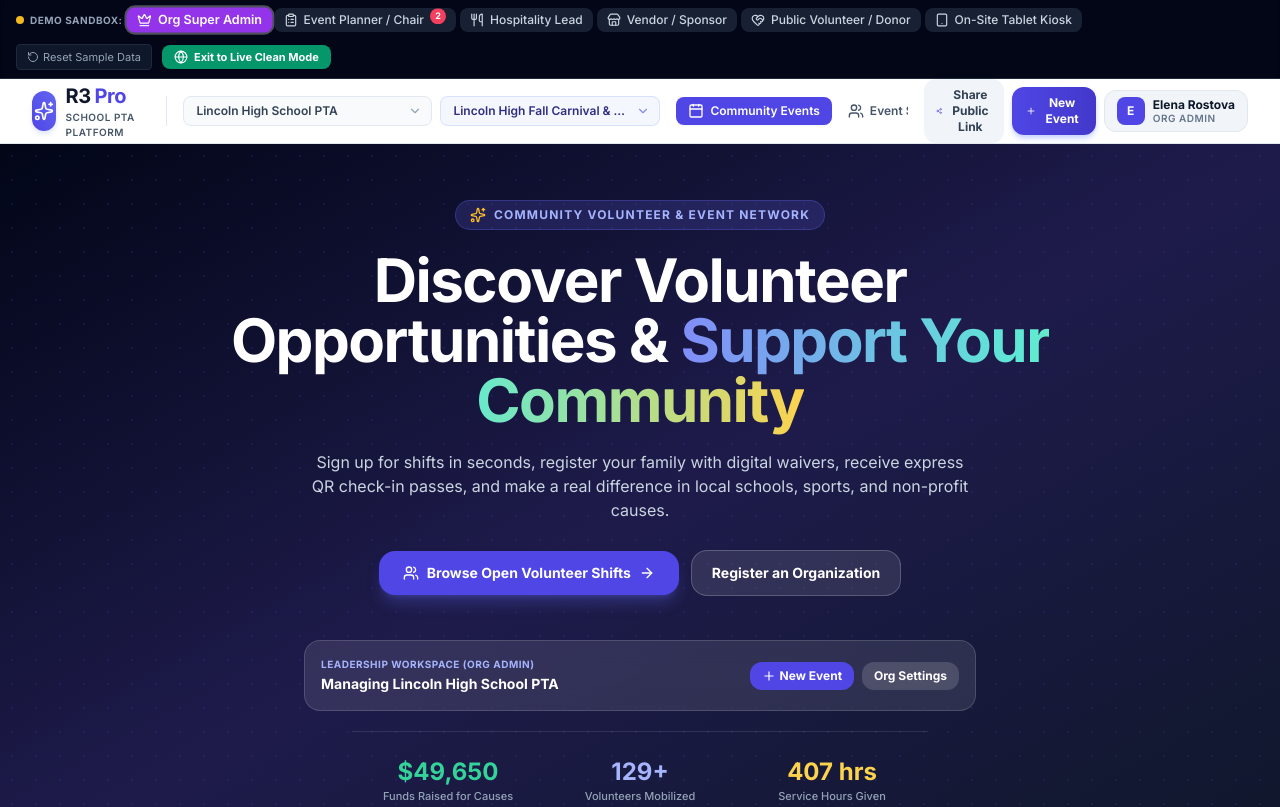
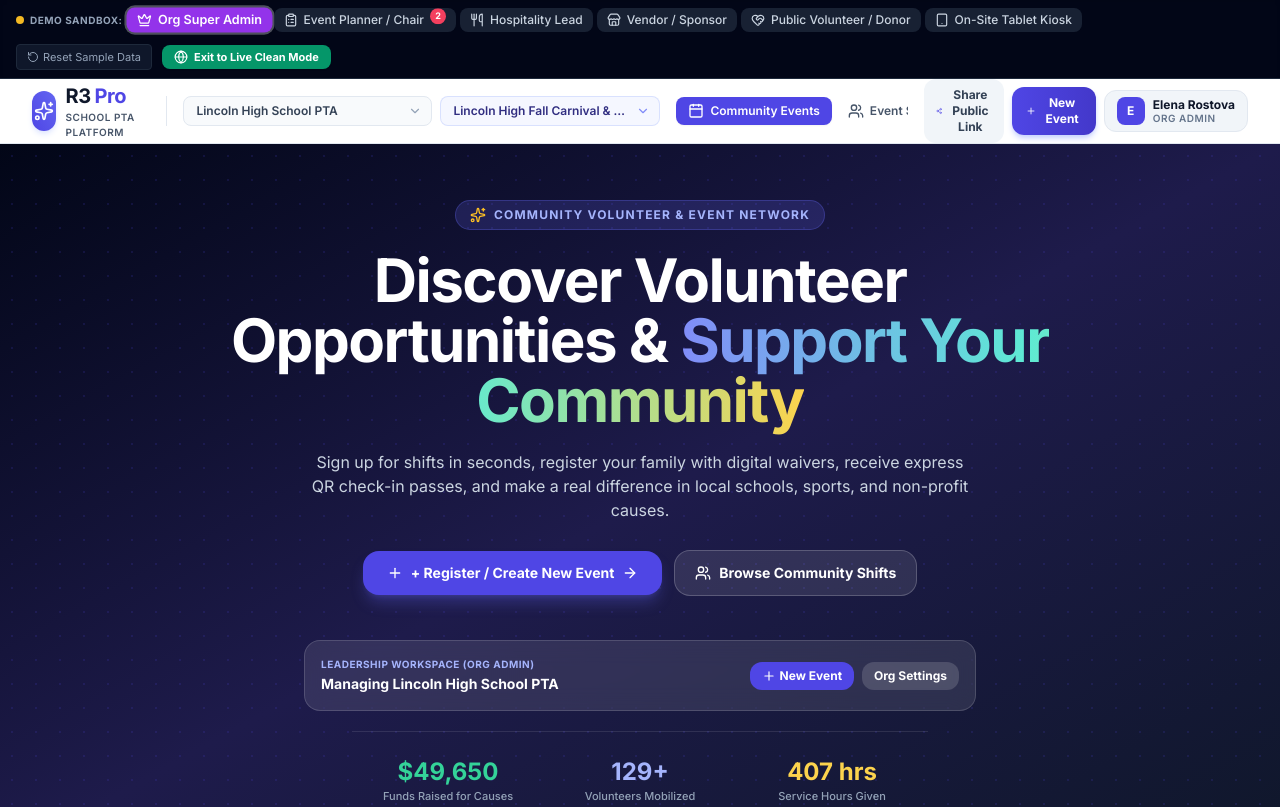
Before and after one commit to patchenu/R3Pro, a React (Vite) app: page / in a window 1280 px wide. Shown: the top 807 px of the page. Built offline with nearby package versions, Linux system fonts and the light colour scheme.

Commit message:
feat: implement progressive disclosure CTA hierarchy and multi-org management placement in account settings

```diff
--- a/src/App.tsx
+++ b/src/App.tsx
@@ -32,6 +32,11 @@ const MainLayout: React.FC = () => {
     } else {
       setIsOrgWizardOpen(true);
     }
+  };
+
+  const handleOpenAuth = (roleIntent: 'org_admin' | 'volunteer' = 'volunteer') => {
+    setAuthRoleIntent(roleIntent);
+    setIsAuthModalOpen(true);
   };
 
   // Check URL query parameters on boot
@@ -96,6 +101,7 @@ const MainLayout: React.FC = () => {
             onSelectEvent={(eventId) => setActiveTab('public_landing')}
             onOpenOrgWizard={handleOpenOrgWizard}
             onOpenEventBuilder={() => setIsEventBuilderOpen(true)}
+            onOpenAuth={handleOpenAuth}
           />
         )}
 
--- a/src/components/auth/UserProfileModal.tsx
+++ b/src/components/auth/UserProfileModal.tsx
@@ -227,6 +227,19 @@ export const UserProfileModal: React.FC<UserProfileModalProps> = ({
                   );
                 })}
               </div>
+
+              <div className="pt-2">
+                <button
+                  onClick={() => {
+                    onClose();
+                    onOpenOrgWizard();
+                  }}
+                  className="w-full py-3 px-4 rounded-2xl border-2 border-dashed border-indigo-200 bg-indigo-50/50 hover:bg-indigo-100 text-indigo-700 font-extrabold text-xs flex items-center justify-center gap-2 transition shadow-sm"
+                >
+                  <Plus className="w-4 h-4" />
+                  <span>+ Register Another Organization or School</span>
+                </button>
+              </div>
             </div>
           )}
 
--- a/src/components/discovery/CommunityDiscoveryHub.tsx
+++ b/src/components/discovery/CommunityDiscoveryHub.tsx
@@ -13,14 +13,16 @@ interface CommunityDiscoveryHubProps {
   onSelectEvent: (eventId: string) => void;
   onOpenOrgWizard: () => void;
   onOpenEventBuilder: () => void;
+  onOpenAuth?: (roleIntent?: 'org_admin' | 'volunteer') => void;
 }
 
 export const CommunityDiscoveryHub: React.FC<CommunityDiscoveryHubProps> = ({
   onSelectEvent,
   onOpenOrgWizard,
-  onOpenEventBuilder
+  onOpenEventBuilder,
+  onOpenAuth
 }) => {
-  const { currentUser, events, organizations, shifts, registrations, donations, switchEvent, switchOrganization } = useApp();
+  const { currentUser, events, organizations, shifts, registrations, donations, switchEvent, switchOrganization, isAuthenticated } = useApp();
 
   const [searchQuery, setSearchQuery] = useState('');
   const [selectedOrgType, setSelectedOrgType] = useState<string>('all');
@@ -29,6 +31,9 @@ export const CommunityDiscoveryHub: React.FC<CommunityDiscoveryHubProps> = ({
   const [selectedMonth, setSelectedMonth] = useState<string>('September 2026');
 
   const now = new Date().toISOString();
+
+  // Verify if user belongs to/leads an organization
+  const hasOrg = Boolean(currentUser.orgId && currentUser.orgId !== '' && organizations.some(o => o.id === currentUser.orgId));
 
   // Separate into Current/Upcoming vs Past Completed Events
   const upcomingEvents = events.filter(e => e.status !== 'completed' && e.endDate >= now);
@@ -90,8 +95,11 @@ export const CommunityDiscoveryHub: React.FC<CommunityDiscoveryHubProps> = ({
             Sign up for shifts in seconds, register your family with digital waivers, receive express QR check-in passes, and make a real difference in local schools, sports, and non-profit causes.
           </p>
 
-          {/* Primary Action Buttons Driving Volunteer Sign-Ups */}
+          {/* Dynamic Progressive Action Buttons */}
           <div className="flex flex-wrap items-center justify-center gap-3 pt-2">
+            {/* 1. PUBLIC VISITOR (NOT SIGNED IN) */}
+            {!isAuthenticated && (
+              <>
                 <button
                   onClick={() => {
                     const el = document.getElementById('events-explorer');
@@ -100,16 +108,69 @@ export const CommunityDiscoveryHub: React.FC<CommunityDiscoveryHubProps> = ({
                   className="bg-indigo-600 hover:bg-indigo-700 text-white font-bold py-3 px-6 rounded-2xl text-xs sm:text-sm shadow-lg shadow-indigo-500/30 transition transform hover:-translate-y-0.5 flex items-center gap-2"
                 >
                   <Users className="w-4 h-4" />
-              <span>Browse Open Volunteer Shifts</span>
+                  <span>Browse Volunteer Opportunities</span>
                   <ArrowRight className="w-4 h-4" />
                 </button>
 
                 <button
+                  onClick={() => onOpenAuth?.('volunteer')}
+                  className="bg-white/10 hover:bg-white/20 text-white border border-white/20 font-bold py-3 px-5 rounded-2xl text-xs sm:text-sm transition flex items-center gap-2"
+                >
+                  <HeartHandshake className="w-4 h-4 text-rose-400" />
+                  <span>Sign In / Volunteer Registration</span>
+                </button>
+              </>
+            )}
+
+            {/* 2. SIGNED-IN USER WITHOUT AN ORGANIZATION */}
+            {isAuthenticated && !hasOrg && (
+              <>
+                <button
                   onClick={onOpenOrgWizard}
-              className="bg-white/10 hover:bg-white/20 text-white border border-white/20 font-bold py-3 px-5 rounded-2xl text-xs sm:text-sm transition"
+                  className="bg-emerald-600 hover:bg-emerald-700 text-white font-bold py-3 px-6 rounded-2xl text-xs sm:text-sm shadow-lg shadow-emerald-500/30 transition transform hover:-translate-y-0.5 flex items-center gap-2"
                 >
-              <span>Register an Organization</span>
+                  <Building2 className="w-4 h-4" />
+                  <span>Register Your Organization</span>
+                  <ArrowRight className="w-4 h-4" />
                 </button>
+
+                <button
+                  onClick={() => {
+                    const el = document.getElementById('events-explorer');
+                    el?.scrollIntoView({ behavior: 'smooth' });
+                  }}
+                  className="bg-white/10 hover:bg-white/20 text-white border border-white/20 font-bold py-3 px-5 rounded-2xl text-xs sm:text-sm transition flex items-center gap-2"
+                >
+                  <Users className="w-4 h-4" />
+                  <span>Browse Volunteer Shifts</span>
+                </button>
+              </>
+            )}
+
+            {/* 3. SIGNED-IN USER WITH AN ACTIVE ORGANIZATION */}
+            {isAuthenticated && hasOrg && (
+              <>
+                <button
+                  onClick={onOpenEventBuilder}
+                  className="bg-indigo-600 hover:bg-indigo-700 text-white font-bold py-3 px-6 rounded-2xl text-xs sm:text-sm shadow-lg shadow-indigo-500/30 transition transform hover:-translate-y-0.5 flex items-center gap-2"
+                >
+                  <Plus className="w-4 h-4" />
+                  <span>+ Register / Create New Event</span>
+                  <ArrowRight className="w-4 h-4" />
+                </button>
+
+                <button
+                  onClick={() => {
+                    const el = document.getElementById('events-explorer');
+                    el?.scrollIntoView({ behavior: 'smooth' });
+                  }}
+                  className="bg-white/10 hover:bg-white/20 text-white border border-white/20 font-bold py-3 px-5 rounded-2xl text-xs sm:text-sm transition flex items-center gap-2"
+                >
+                  <Users className="w-4 h-4" />
+                  <span>Browse Community Shifts</span>
+                </button>
+              </>
+            )}
           </div>
 
           {/* Conditional Admin / Planner Workspace Shortcuts (Only visible if registered as Leader/Planner) */}
```
Also changed, not shown: 1 other file (tests, documents, lock files or other folders). Lines whose indentation alone changed are shown as unchanged.
